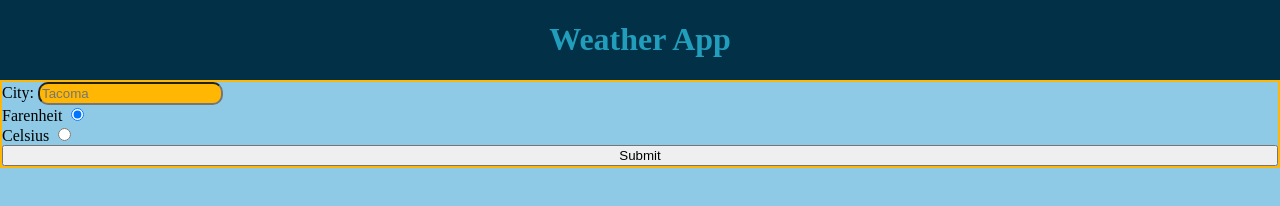
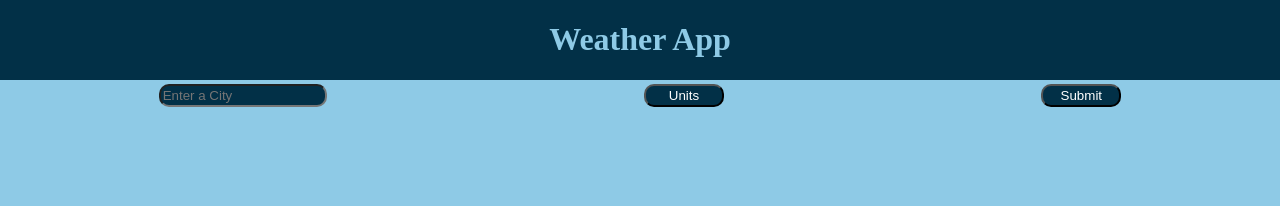
Before and after one commit to Kbouti/weatherApp, a website built with webpack: page dist/index.html in a window 1280 px wide. Built offline with nearby package versions, Linux system fonts and the light colour scheme; no server answers.

Commit message:
Adjust form styles

```diff
--- a/src/style.css
+++ b/src/style.css
@@ -1,4 +1,4 @@
-:root{
+:root {
   --color1: #8ecae6;
   --color2: #219ebc;
   --color3: #023047;
@@ -6,33 +6,39 @@
   --color5: #fb8500;
 }
 
-
 body {
   background-color: var(--color1);
   display: flex;
   flex-direction: column;
   margin: 0;
-  padding:0;
+  padding: 0;
 }
 
-
-.header{
+.header {
   background-color: var(--color3);
-    color:var(--color2);
-    display:flex;
+  color: var(--color1);
+  display: flex;
   justify-content: center;
 }
 
-
-
 #form {
-    display:flex;
-    flex-direction:column;
-  border:solid var(--color4) 2px;
+  display: flex;
+  flex-direction: row;
+  justify-content: space-around;
 }
 
 #cityInput {
+  padding: 2px;
+  width: 10rem;
+  background-color: var(--color3);
+}
+
+form > * {
+  margin: 4px;
+  color: white;
   border-radius: 10px;
-    padding: 2px;
-    background-color: #ffb703;
+  background-color: var(--color3);
 }
+button {
+  width: 5rem;
+}
```
Also changed, not shown: dist/index.html. Lines whose indentation alone changed are shown as unchanged.
